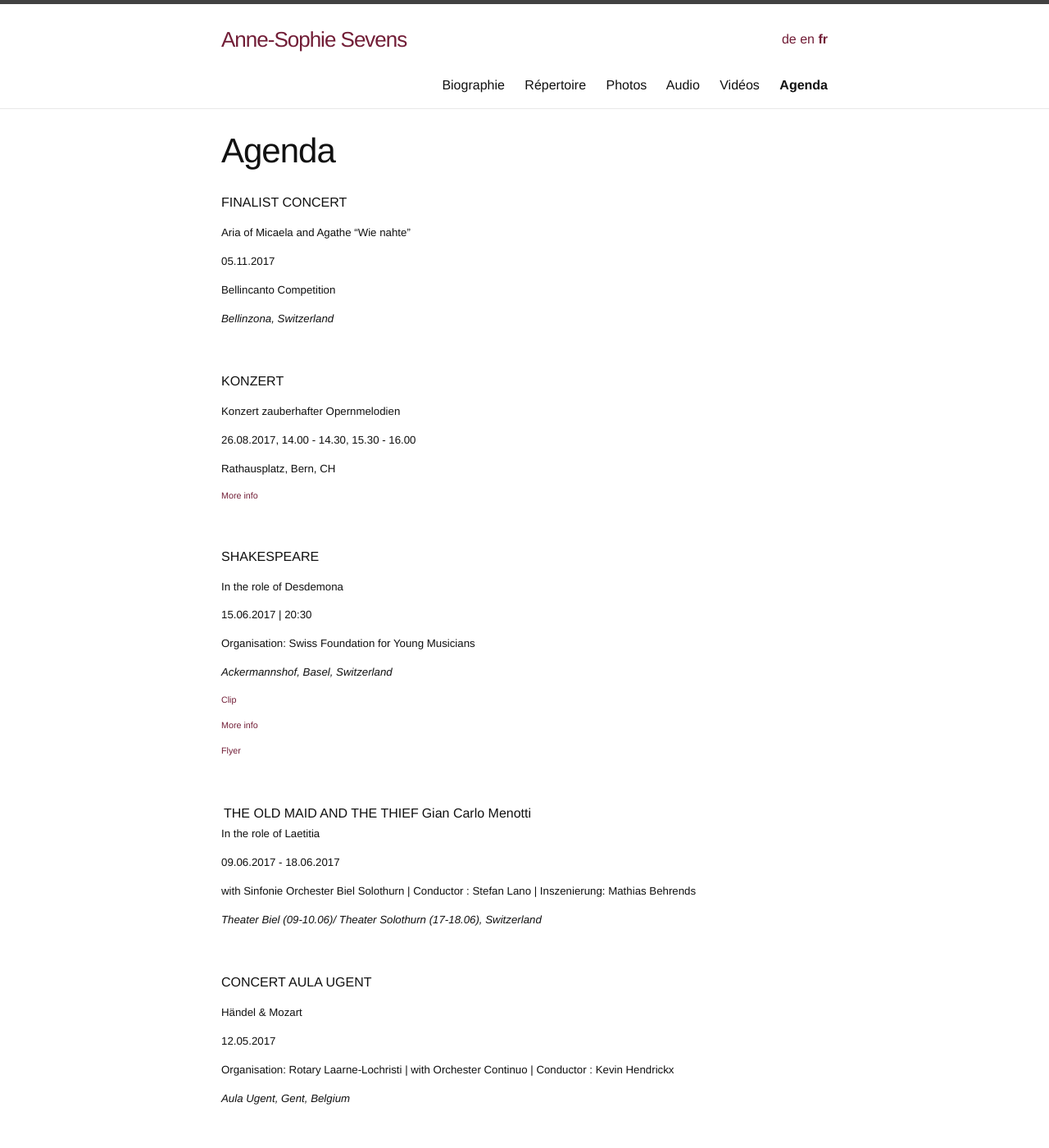
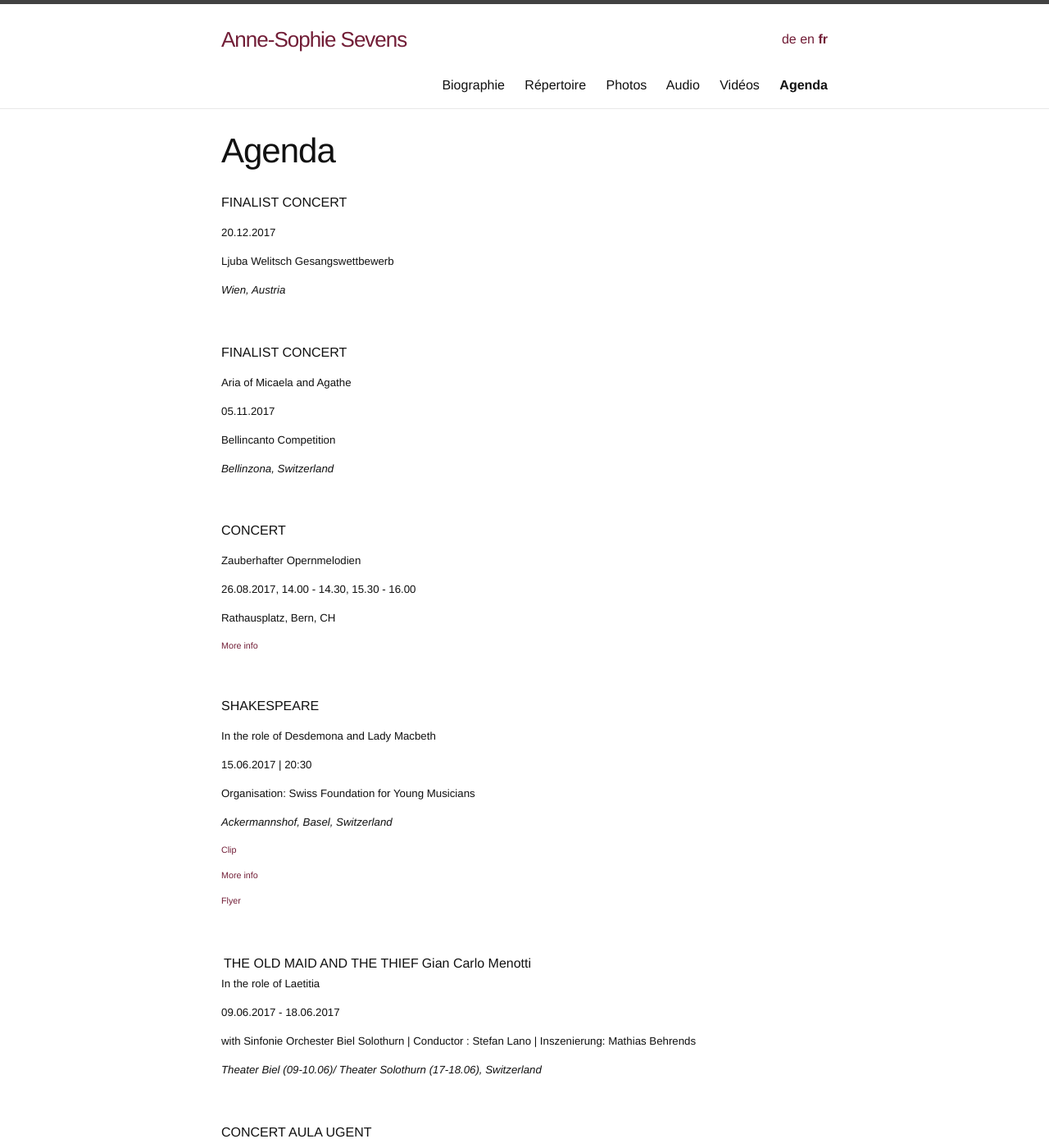
Before and after one commit to annesophie-sevens/annesophie-sevens.github.io, a Jekyll site: the page built from agenda-fr.md, in a window 1280 px wide and 1400 px high. Shown: the whole window at 82% size. Built offline with Jekyll 4.4.1, drawn with Linux system fonts in a browser that asks for light colours.

Commit message:
Update agenda-fr.md

```diff
--- a/agenda-fr.md
+++ b/agenda-fr.md
@@ -8,7 +8,17 @@ lang: fr
 
 FINALIST CONCERT
 
-##### Aria of Micaela and Agathe "Wie nahte"
+##### 20.12.2017
+
+##### Ljuba Welitsch Gesangswettbewerb
+
+##### _Wien, Austria_
+
+&nbsp;
+
+FINALIST CONCERT
+
+##### Aria of Micaela and Agathe
 
 ##### 05.11.2017
 
@@ -18,9 +28,9 @@ FINALIST CONCERT
 
 &nbsp;
 
-KONZERT
+CONCERT
 
-##### Konzert zauberhafter Opernmelodien
+##### Zauberhafter Opernmelodien
 
 ##### 26.08.2017, 14.00 - 14.30, 15.30 - 16.00
 
@@ -32,7 +42,7 @@ KONZERT
 
 SHAKESPEARE
 
-##### In the role of Desdemona
+##### In the role of Desdemona and Lady Macbeth
 
 ##### 15.06.2017 | 20:30
 
```
